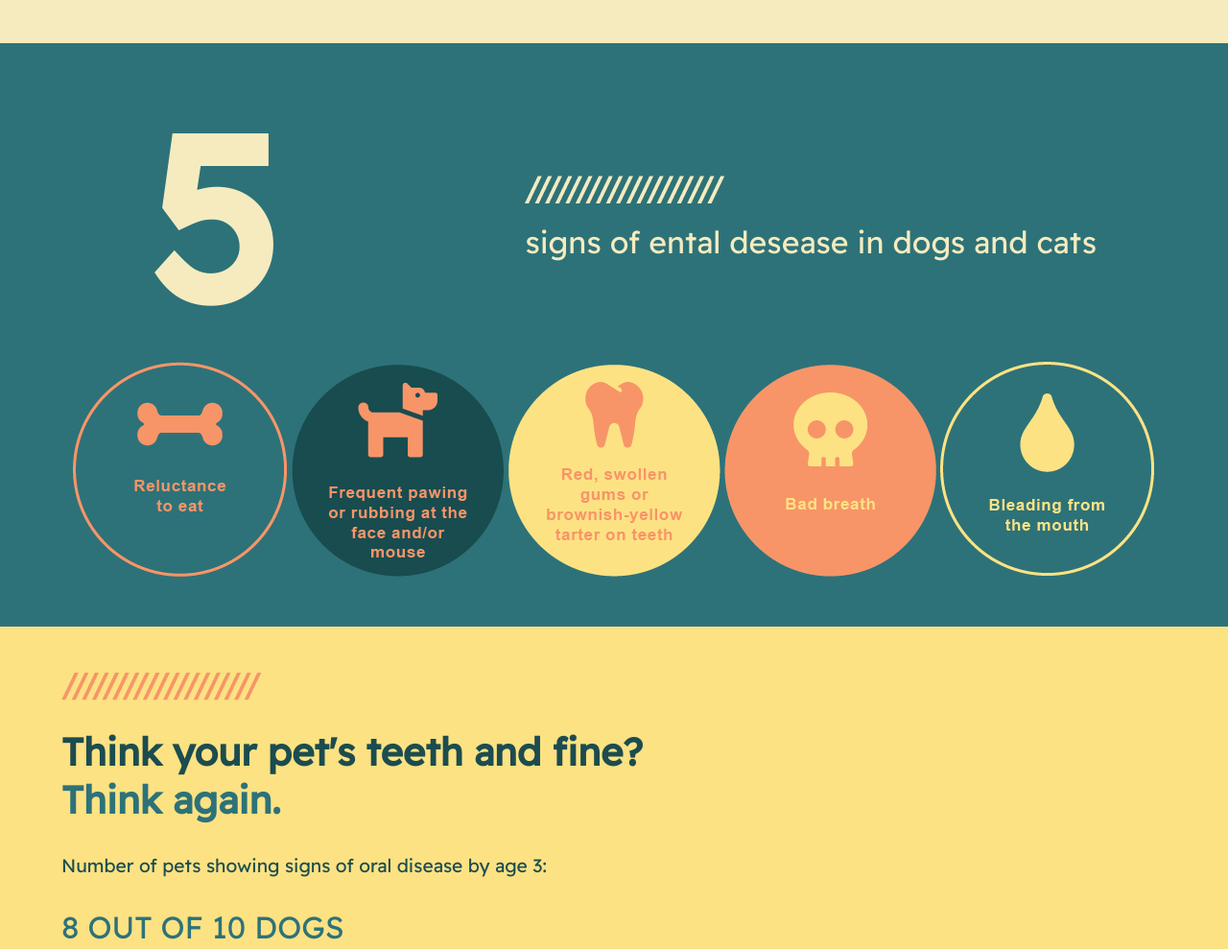
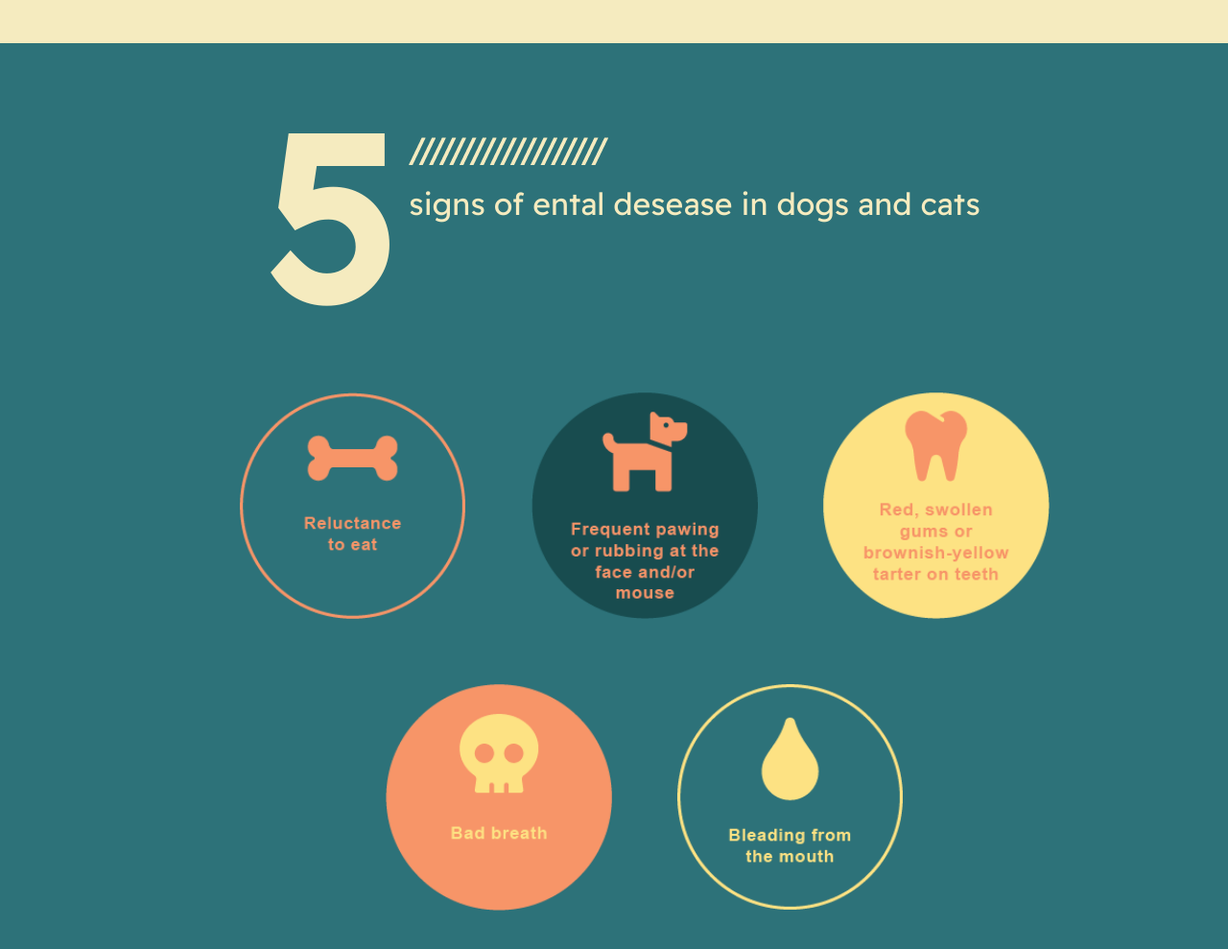
Before and after one commit to 237ganbaru365/m0921-miniPJ-infographic, a plain HTML site: page index.html in a window 1280 px wide. Shown: the part 517-1506 px from the top of the page at 96% size. Drawn offline with Linux system fonts and the light colour scheme; files that its build step writes are made by us from their sources; files whose address does not match are found by name.

Commit message:
added style for pc

```diff
--- a/css/_responsive_ayaka.scss
+++ b/css/_responsive_ayaka.scss
@@ -35,8 +35,45 @@
     &1,
     &2 {
       display: flex;
-      justify-content: space-around;
+      justify-content: center;
       padding: 0 2rem 3rem;
     }
   }
+
+  .signs--container {
+    &-title {
+      text-align: center;
+    }
+
+    &-title-right {
+      margin-bottom: 5rem;
+    }
+
+    .signs--marus-container {
+      margin-left: 10rem;
+      text-align: center;
+      width: 80%;
+
+      img {
+        height: 300px;
+        width: 300px;
+        padding: 2rem;
+      }
+    }
+  }
+
+  .statistics1--container {
+      display: flex;
+      justify-content: center;
+
+      &-left {
+          margin-left: 5rem;
+      }
+
+      .statistics1--graph {
+          p {
+              padding-top: 5rem;
+          }
+      }
+  }
 }
--- a/css/style_ayaka.scss
+++ b/css/style_ayaka.scss
@@ -79,7 +79,7 @@ header {
 
   &-title {
     display: flex;
-    justify-content: space-around;
+    justify-content: center;
     align-items: center;
 
     &-left {
--- a/index.html
+++ b/index.html
@@ -67,6 +67,7 @@
         </section>
 
         <section class="statistics1--container">
+          <div class="statistics1--container-left">
             <img
               class="deco-short-orange"
               src="./image/img11.png"
@@ -80,6 +81,7 @@
             <div class="statistics1--results">
               <p>8 OUT OF 10 DOGS</p>
               <p>7 OUT OF 10 CATS</p>
+            </div>
           </div>
           <div class="statistics1--graph">
             <p>
```
Also changed, not shown: dist/css/style_ayaka.css, 1 other file. Lines whose indentation alone changed are shown as unchanged.
